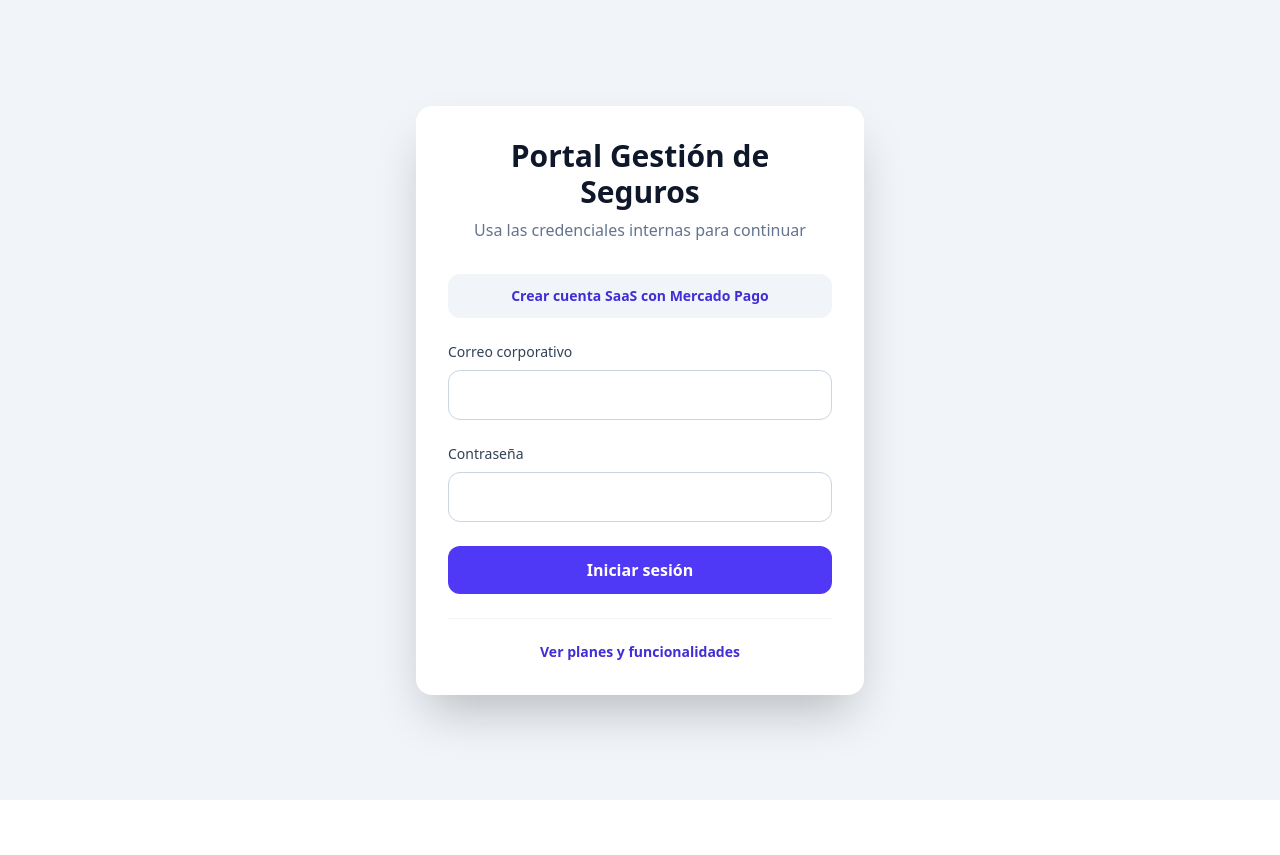
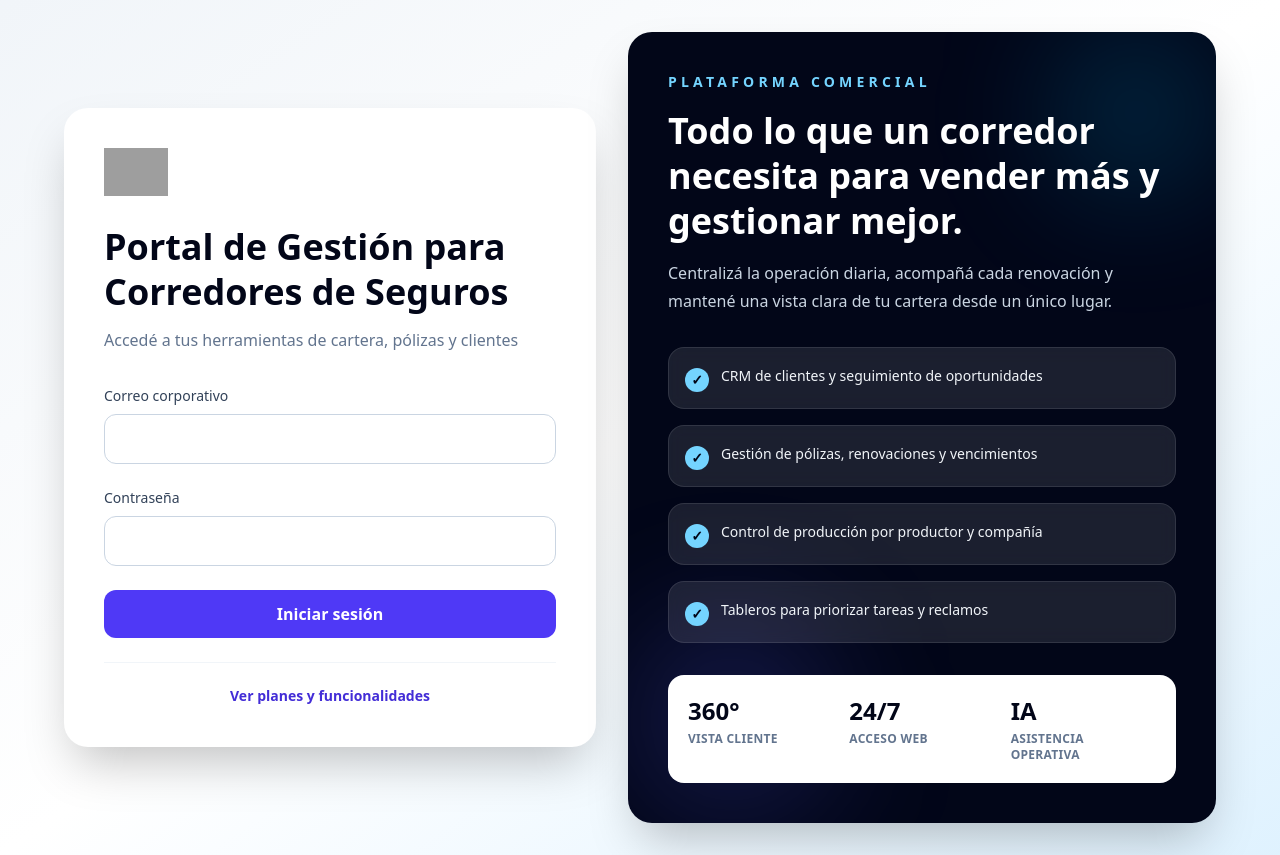
Before and after one commit to ufernand853/seguros-main, a React (Vite) app: page / in a window 1280 px wide. Before the commit the page ends 800 px from the top, so only its background shows below. Built offline with nearby package versions, Linux system fonts and the light colour scheme; no server answers; grey boxes are pictures that could not be loaded.

Commit message:
Ajustar planes y contacto Pro

```diff
--- a/src/pages/Login.tsx
+++ b/src/pages/Login.tsx
@@ -1,11 +1,20 @@
 import { FormEvent, useState } from "react";
-import { Link, useNavigate } from "react-router-dom";
+import { Link, useLocation, useNavigate } from "react-router-dom";
 import { useAuth } from "../auth/AuthProvider";
 import { apiLogin } from "../services/api";
 
+const featureHighlights = [
+  "CRM de clientes y seguimiento de oportunidades",
+  "Gestión de pólizas, renovaciones y vencimientos",
+  "Control de producción por productor y compañía",
+  "Tableros para priorizar tareas y reclamos",
+];
+
 export default function Login() {
   const navigate = useNavigate();
+  const location = useLocation();
   const { login } = useAuth();
+  const registrationPath = location.pathname.startsWith("/seguros") ? "/seguros/registro" : "/registro";
   const [email, setEmail] = useState("");
   const [password, setPassword] = useState("");
   const [error, setError] = useState<string | null>(null);
@@ -32,20 +41,23 @@ export default function Login() {
   };
 
   return (
-    <div className="flex items-center justify-center min-h-screen bg-slate-100 px-4">
-      <div className="bg-white p-8 rounded-2xl shadow-2xl w-full max-w-md">
-        <h1 className="text-3xl font-bold text-center mb-2 text-slate-900">
-          Portal Gestión de Seguros
+    <div className="min-h-screen bg-gradient-to-br from-slate-100 via-white to-sky-100 px-4 py-8 lg:px-8">
+      <div className="mx-auto grid min-h-[calc(100vh-4rem)] w-full max-w-6xl items-center gap-8 lg:grid-cols-[0.95fr_1.05fr]">
+        <section className="rounded-3xl bg-white p-8 shadow-2xl lg:p-10">
+          <img
+            src="/linsse.svg"
+            alt="Linsse"
+            className="mb-7 h-12 w-auto"
+          />
+          <h1 className="text-3xl font-bold leading-tight text-slate-950 sm:text-4xl">
+            Portal de Gestión para Corredores de Seguros
           </h1>
-        <p className="text-center text-slate-500 mb-8">
-          Usa las credenciales internas para continuar
+          <p className="mt-3 text-base leading-7 text-slate-500">
+            Accedé a tus herramientas de cartera, pólizas y clientes
           </p>
-        <Link to="/registro" className="mb-6 block rounded-xl bg-slate-100 px-4 py-3 text-center text-sm font-semibold text-indigo-700 hover:bg-indigo-50">
-          Crear cuenta SaaS con Mercado Pago
-        </Link>
-        <form className="space-y-6" onSubmit={handleLogin}>
+          <form className="mt-8 space-y-6" onSubmit={handleLogin}>
             <div>
-            <label htmlFor="email" className="block text-sm font-medium text-slate-700 mb-2">
+              <label htmlFor="email" className="mb-2 block text-sm font-medium text-slate-700">
                 Correo corporativo
               </label>
               <input
@@ -54,12 +66,12 @@ export default function Login() {
                 value={email}
                 onChange={(e) => setEmail(e.target.value)}
                 autoComplete="email"
-              className="w-full px-4 py-3 rounded-xl border border-slate-300 focus:outline-none focus:ring-2 focus:ring-indigo-500"
+                className="w-full rounded-xl border border-slate-300 px-4 py-3 focus:outline-none focus:ring-2 focus:ring-indigo-500"
                 required
               />
             </div>
             <div>
-            <label htmlFor="password" className="block text-sm font-medium text-slate-700 mb-2">
+              <label htmlFor="password" className="mb-2 block text-sm font-medium text-slate-700">
                 Contraseña
               </label>
               <input
@@ -68,7 +80,7 @@ export default function Login() {
                 value={password}
                 onChange={(e) => setPassword(e.target.value)}
                 autoComplete="current-password"
-              className="w-full px-4 py-3 rounded-xl border border-slate-300 focus:outline-none focus:ring-2 focus:ring-indigo-500"
+                className="w-full rounded-xl border border-slate-300 px-4 py-3 focus:outline-none focus:ring-2 focus:ring-indigo-500"
                 required
               />
             </div>
@@ -78,16 +90,61 @@ export default function Login() {
             <button
               type="submit"
               disabled={isSubmitting}
-            className="w-full bg-indigo-600 hover:bg-indigo-700 disabled:opacity-60 text-white font-semibold py-3 rounded-xl transition"
+              className="w-full rounded-xl bg-indigo-600 py-3 font-semibold text-white transition hover:bg-indigo-700 disabled:opacity-60"
             >
               {isSubmitting ? "Ingresando..." : "Iniciar sesión"}
             </button>
           </form>
           <div className="mt-6 border-t border-slate-100 pt-5 text-center">
-          <Link to="/registro" className="text-sm font-semibold text-indigo-700 hover:text-indigo-900">
+            <Link to={registrationPath} className="text-sm font-semibold text-indigo-700 hover:text-indigo-900">
               Ver planes y funcionalidades
             </Link>
           </div>
+        </section>
+
+        <aside className="overflow-hidden rounded-3xl bg-slate-950 text-white shadow-2xl">
+          <div className="relative p-8 lg:p-10">
+            <div className="absolute right-0 top-0 h-40 w-40 rounded-full bg-sky-400/20 blur-3xl" />
+            <div className="absolute bottom-0 left-0 h-52 w-52 rounded-full bg-indigo-500/20 blur-3xl" />
+            <div className="relative">
+              <p className="text-sm font-semibold uppercase tracking-[0.3em] text-sky-300">
+                Plataforma comercial
+              </p>
+              <h2 className="mt-4 text-3xl font-bold leading-tight sm:text-4xl">
+                Todo lo que un corredor necesita para vender más y gestionar mejor.
+              </h2>
+              <p className="mt-4 text-base leading-7 text-slate-300">
+                Centralizá la operación diaria, acompañá cada renovación y mantené una vista clara de tu cartera desde un único lugar.
+              </p>
+
+              <div className="mt-8 grid gap-4">
+                {featureHighlights.map((feature) => (
+                  <div key={feature} className="flex items-start gap-3 rounded-2xl border border-white/10 bg-white/10 p-4 backdrop-blur">
+                    <span className="mt-1 flex h-6 w-6 shrink-0 items-center justify-center rounded-full bg-sky-300 text-sm font-bold text-slate-950">
+                      ✓
+                    </span>
+                    <p className="text-sm font-medium leading-6 text-slate-100">{feature}</p>
+                  </div>
+                ))}
+              </div>
+
+              <div className="mt-8 grid gap-4 rounded-2xl bg-white p-5 text-slate-950 sm:grid-cols-3">
+                <div>
+                  <p className="text-2xl font-bold">360°</p>
+                  <p className="mt-1 text-xs font-semibold uppercase tracking-wide text-slate-500">Vista cliente</p>
+                </div>
+                <div>
+                  <p className="text-2xl font-bold">24/7</p>
+                  <p className="mt-1 text-xs font-semibold uppercase tracking-wide text-slate-500">Acceso web</p>
+                </div>
+                <div>
+                  <p className="text-2xl font-bold">IA</p>
+                  <p className="mt-1 text-xs font-semibold uppercase tracking-wide text-slate-500">Asistencia operativa</p>
+                </div>
+              </div>
+            </div>
+          </div>
+        </aside>
       </div>
     </div>
   );
--- a/src/pages/RegisterSaas.tsx
+++ b/src/pages/RegisterSaas.tsx
@@ -2,6 +2,15 @@ import { FormEvent, useEffect, useMemo, useState } from "react";
 import { Link } from "react-router-dom";
 import { apiListPublicPlans, apiRegisterSaas } from "../services/api";
 import type { BillingPlan } from "../services/api";
+
+const PLAN_CLIENT_LIMITS = [100, 1000];
+const PLAN_DISPLAY_NAMES = ["Inicial", "Crecimiento"];
+const PRO_CONTACT_PLAN = "contacto-pro";
+const WHATSAPP_NUMBER = import.meta.env.VITE_SALES_WHATSAPP ?? "59899123456";
+
+function buildWhatsappUrl(message: string) {
+  return `https://wa.me/${WHATSAPP_NUMBER}?text=${encodeURIComponent(message)}`;
+}
 
 export default function RegisterSaas() {
   const [plans, setPlans] = useState<BillingPlan[]>([]);
@@ -10,6 +19,8 @@ export default function RegisterSaas() {
   const [name, setName] = useState("");
   const [email, setEmail] = useState("");
   const [password, setPassword] = useState("");
+  const [phone, setPhone] = useState("");
+  const [contactMessage, setContactMessage] = useState("Hola, quiero recibir información sobre el plan Pro.");
   const [error, setError] = useState<string | null>(null);
   const [checkoutUrl, setCheckoutUrl] = useState<string | null>(null);
   const [isLoadingPlans, setLoadingPlans] = useState(true);
@@ -30,16 +41,44 @@ export default function RegisterSaas() {
     };
   }, []);
 
+  const paidPlans = useMemo(
+    () =>
+      plans.slice(0, 2).map((plan, index) => ({
+        ...plan,
+        name: PLAN_DISPLAY_NAMES[index] ?? plan.name,
+        limits: { ...plan.limits, clients: PLAN_CLIENT_LIMITS[index] },
+      })),
+    [plans],
+  );
+
   const selectedPlanInfo = useMemo(
-    () => plans.find((plan) => plan.slug === selectedPlan) ?? plans[0] ?? null,
-    [plans, selectedPlan],
+    () => paidPlans.find((plan) => plan.slug === selectedPlan) ?? paidPlans[0] ?? null,
+    [paidPlans, selectedPlan],
   );
+
+  const isProContactSelected = selectedPlan === PRO_CONTACT_PLAN;
 
   const handleSubmit = async (event: FormEvent<HTMLFormElement>) => {
     event.preventDefault();
     setError(null);
     setCheckoutUrl(null);
     setSubmitting(true);
+
+    if (isProContactSelected) {
+      const message = [
+        "Hola, quiero recibir información sobre el plan Pro de Gestión de Seguros.",
+        companyName ? `Empresa: ${companyName}` : null,
+        name ? `Contacto: ${name}` : null,
+        email ? `Email: ${email}` : null,
+        phone ? `Teléfono: ${phone}` : null,
+        contactMessage ? `Mensaje: ${contactMessage}` : null,
+      ]
+        .filter(Boolean)
+        .join("\n");
+      window.location.href = buildWhatsappUrl(message);
+      setSubmitting(false);
+      return;
+    }
 
     try {
       const response = await apiRegisterSaas({ companyName, name, email, password, planSlug: selectedPlan });
@@ -82,7 +121,7 @@ export default function RegisterSaas() {
           </div>
 
           <div className="mt-8 grid gap-4 sm:grid-cols-3">
-            {plans.map((plan) => (
+            {paidPlans.map((plan) => (
               <button
                 key={plan.slug}
                 type="button"
@@ -98,14 +137,27 @@ export default function RegisterSaas() {
                 <p className="mt-2 text-sm opacity-80">Hasta {plan.limits.clients ?? "—"} clientes</p>
               </button>
             ))}
+            <button
+              type="button"
+              onClick={() => setSelectedPlan(PRO_CONTACT_PLAN)}
+              className={`rounded-2xl border p-4 text-left transition ${
+                isProContactSelected ? "border-indigo-300 bg-white text-slate-900" : "border-slate-700 bg-slate-800"
+              }`}
+            >
+              <p className="font-bold">Pro</p>
+              <p className="mt-2 text-2xl font-black">A medida</p>
+              <p className="mt-2 text-sm opacity-80">Para carteras grandes o necesidades especiales</p>
+            </button>
           </div>
         </section>
 
         <section className="rounded-3xl bg-white p-8 shadow-2xl">
           <div className="mb-6 flex items-center justify-between">
             <div>
-              <h2 className="text-2xl font-bold text-slate-900">Crear cuenta</h2>
-              <p className="text-sm text-slate-500">Plan: {selectedPlanInfo?.name ?? "cargando..."}</p>
+              <h2 className="text-2xl font-bold text-slate-900">{isProContactSelected ? "Contactar por Pro" : "Crear cuenta"}</h2>
+              <p className="text-sm text-slate-500">
+                {isProContactSelected ? "Completá tus datos y hablamos por WhatsApp" : `Plan: ${selectedPlanInfo?.name ?? "cargando..."}`}
+              </p>
             </div>
             <Link to="/login" className="text-sm font-semibold text-indigo-600 hover:text-indigo-700">
               Ingresar
@@ -135,6 +187,26 @@ export default function RegisterSaas() {
               className="w-full rounded-xl border border-slate-300 px-4 py-3 focus:outline-none focus:ring-2 focus:ring-indigo-500"
               required
             />
+
+            {isProContactSelected ? (
+              <>
+                <input
+                  value={phone}
+                  onChange={(event) => setPhone(event.target.value)}
+                  placeholder="Teléfono / WhatsApp"
+                  className="w-full rounded-xl border border-slate-300 px-4 py-3 focus:outline-none focus:ring-2 focus:ring-indigo-500"
+                  required
+                />
+                <textarea
+                  value={contactMessage}
+                  onChange={(event) => setContactMessage(event.target.value)}
+                  placeholder="Contanos cuántos usuarios, clientes o integraciones necesitás"
+                  rows={4}
+                  className="w-full rounded-xl border border-slate-300 px-4 py-3 focus:outline-none focus:ring-2 focus:ring-indigo-500"
+                  required
+                />
+              </>
+            ) : (
               <input
                 type="password"
                 value={password}
@@ -144,6 +216,7 @@ export default function RegisterSaas() {
                 className="w-full rounded-xl border border-slate-300 px-4 py-3 focus:outline-none focus:ring-2 focus:ring-indigo-500"
                 required
               />
+            )}
 
             {error && <p className="rounded-xl bg-red-50 px-4 py-3 text-sm text-red-700">{error}</p>}
             {checkoutUrl && <p className="rounded-xl bg-amber-50 px-4 py-3 text-sm text-amber-700">{checkoutUrl}</p>}
@@ -153,9 +226,25 @@ export default function RegisterSaas() {
               disabled={isSubmitting || isLoadingPlans}
               className="w-full rounded-xl bg-indigo-600 py-3 font-semibold text-white transition hover:bg-indigo-700 disabled:opacity-60"
             >
-              {isSubmitting ? "Creando cuenta..." : "Crear cuenta y pagar"}
+              {isSubmitting
+                ? isProContactSelected
+                  ? "Preparando WhatsApp..."
+                  : "Creando cuenta..."
+                : isProContactSelected
+                  ? "Enviar consulta por WhatsApp"
+                  : "Crear cuenta y pagar"}
             </button>
           </form>
+
+          <a
+            href={buildWhatsappUrl("Hola, quiero recibir información sobre los planes de Gestión de Seguros.")}
+            target="_blank"
+            rel="noreferrer"
+            className="mt-4 flex w-full items-center justify-center rounded-xl border border-emerald-200 bg-emerald-50 px-4 py-3 text-sm font-semibold text-emerald-700 transition hover:bg-emerald-100"
+          >
+            Contactar por WhatsApp
+          </a>
+
         </section>
       </div>
     </div>
```
Also changed, not shown: 1 other file (tests, documents, lock files or other folders). Lines whose indentation alone changed are shown as unchanged.
